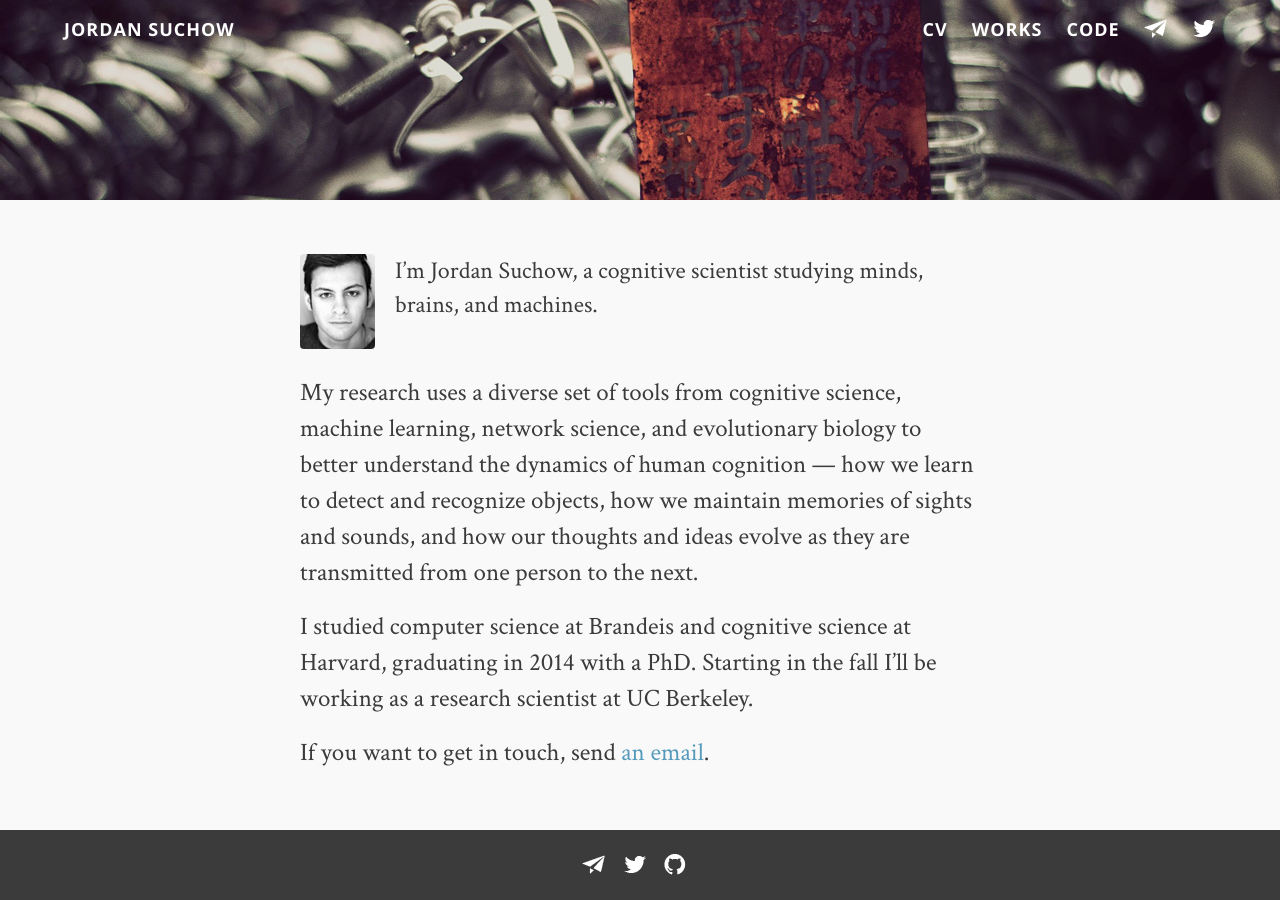
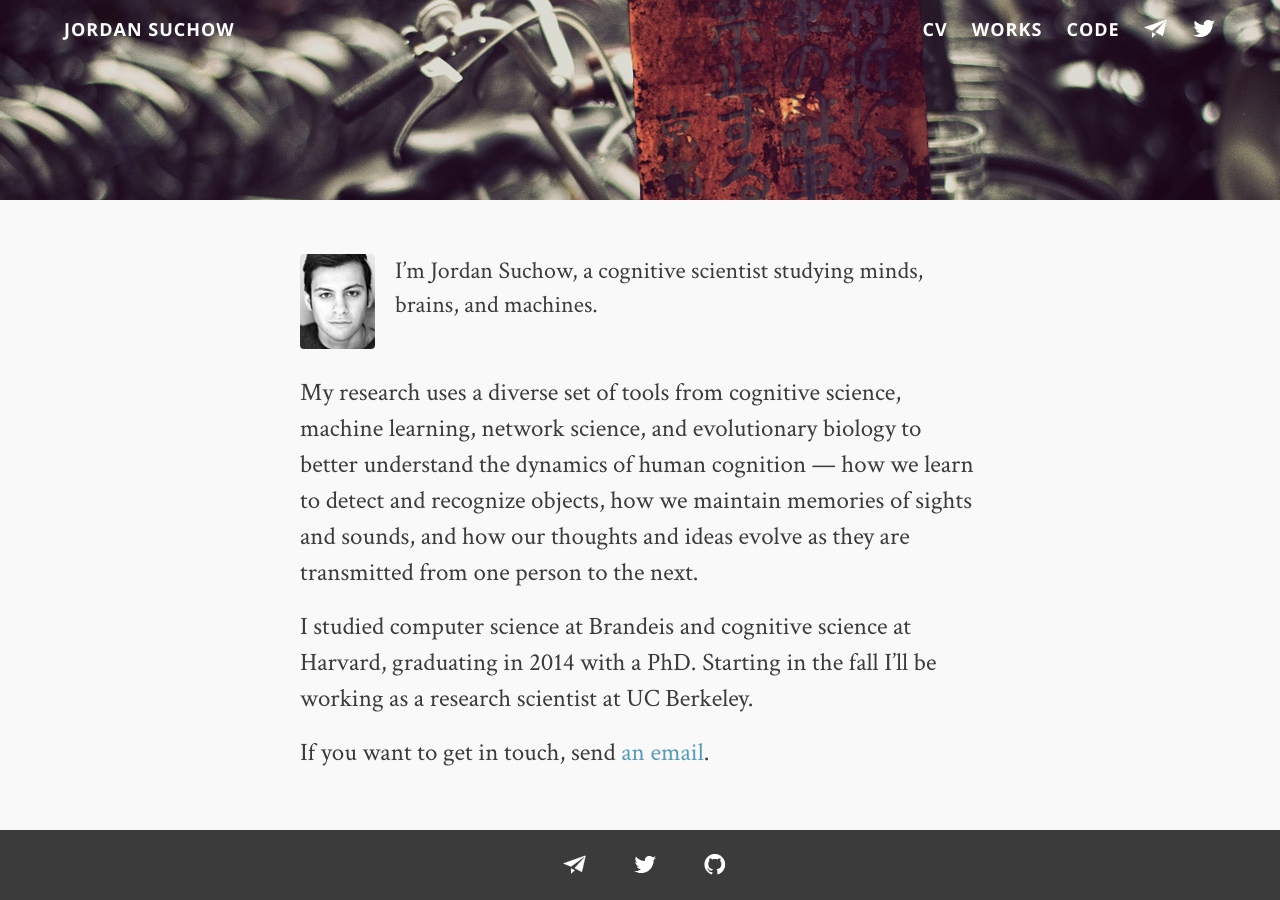
Before and after one commit to suchow/suchow.io, a Jekyll site: the page built from index.md, in a window 1280 px wide. Built offline with Jekyll 4.4.1, drawn with Linux system fonts in a browser that asks for light colours; comment, search, counter and statistics services are not loaded.

Commit message:
Increase spacing of social buttons for mobile pressing

```diff
--- a/_sass/_styles.scss
+++ b/_sass/_styles.scss
@@ -641,6 +641,7 @@ footer {
         display: block;
         width: 100%;
         top: 20px;
+        padding-left: 50px;
         position: absolute;
         font-style: italic;
         a {
@@ -664,7 +665,7 @@ footer {
         }
         img {
             margin-bottom: -6px;
-            margin-right: 11px;
+            margin-right: 40px;
         }
         a {
             color: $footer-link-color;
--- a/assets/css/i.css
+++ b/assets/css/i.css
@@ -924,6 +924,7 @@ footer .social {
   display: block;
   width: 100%;
   top: 20px;
+  padding-left: 50px;
   position: absolute;
   font-style: italic;
 }
@@ -944,7 +945,7 @@ footer .social .foot-link {
 }
 footer .social img {
   margin-bottom: -6px;
-  margin-right: 11px;
+  margin-right: 40px;
 }
 footer .social a {
   color: #8ab9d1;
```
